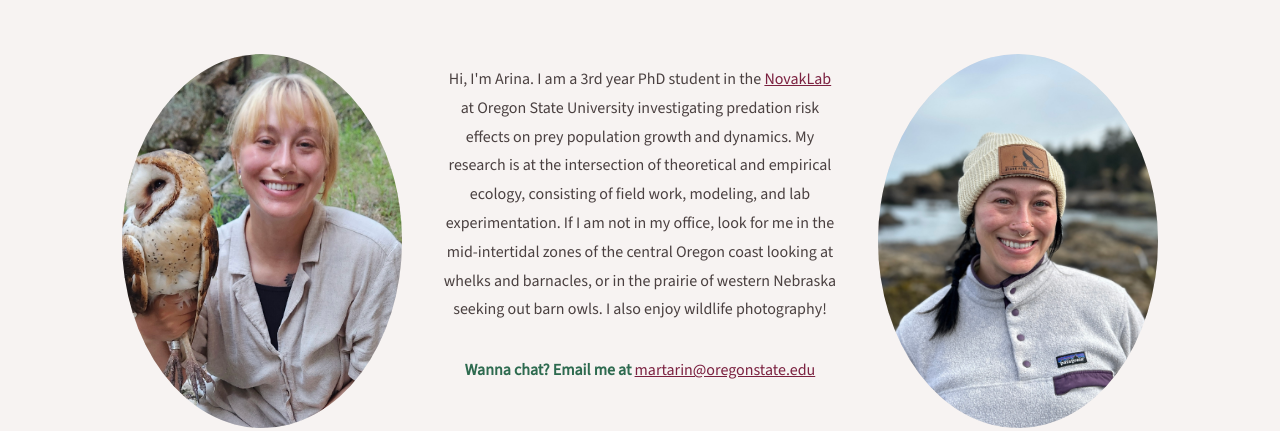
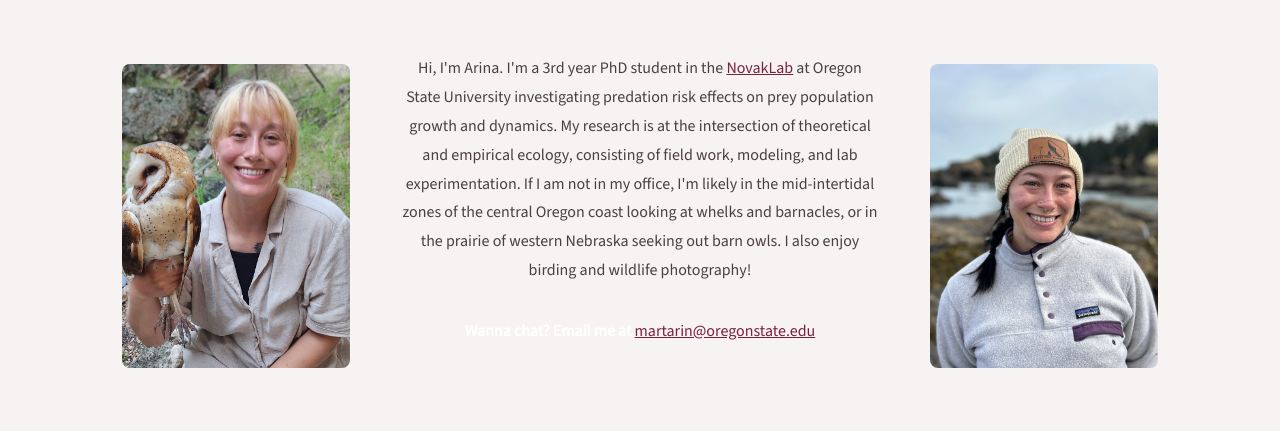
Before and after one commit to arina-martin/arina-martin.github.io, a plain HTML site: page index.html in a window 1280 px wide. Shown: the part 581-1012 px from the top of the page. Drawn offline with nearby package versions, Linux system fonts and the light colour scheme.

Commit message:
Modify layout and update personal introduction in index.html
Updated grid layout and adjusted image border radius. Revised personal introduction and hobbies for clarity.

```diff
--- a/index.html
+++ b/index.html
@@ -202,7 +202,7 @@
       margin: 0 auto;
       padding: 3.5rem 2rem 4rem;
       display: grid;
-      grid-template-columns: 280px 1fr 280px;
+      grid-template-columns: 1fr minmax(300px, 500px) 1fr;
       gap: 2.5rem;
       align-items: center;
     }
@@ -281,7 +281,7 @@
    .hero-portrait-img {
       width: 100%;
       aspect-ratio: 3/4;
-      border-radius: 50%;
+      border-radius: 8px;
       overflow: hidden;
       background: var(--bg2);
     }
@@ -641,17 +641,17 @@
 
       <div>
         <p class="hero-desc">
-          Hi, I'm Arina. I am a 3rd year PhD student in the <a href="https://novaklabosu.github.io/"
+          Hi, I'm Arina. I'm a 3rd year PhD student in the <a href="https://novaklabosu.github.io/"
           target="_blank" style="color:var(--moss)">NovakLab</a> at Oregon State University
           investigating predation risk effects on prey population growth and dynamics. My
           research is at the intersection of theoretical and empirical ecology, consisting of
-          field work, modeling, and lab experimentation. If I am not in my office, look for me in
+          field work, modeling, and lab experimentation. If I am not in my office, I'm likely in
           the mid-intertidal zones of the central Oregon coast looking at whelks and barnacles,
-          or in the prairie of western Nebraska seeking out barn owls. I also enjoy wildlife
-          photography!
+          or in the prairie of western Nebraska seeking out barn owls. I also enjoy birding and
+          wildlife photography!
         </p>
         <p class="hero-desc">
-          <strong style="color:#2D6A4F">Wanna chat? Email me at</strong> <a href="mailto:martarin@oregonstate.edu" style="color:var(--moss)">martarin@oregonstate.edu</a>
+          <strong style="color:#FFFFFF">Wanna chat? Email me at</strong> <a href="mailto:martarin@oregonstate.edu" style="color:var(--moss)">martarin@oregonstate.edu</a>
         </p>
       </div>
 
```
